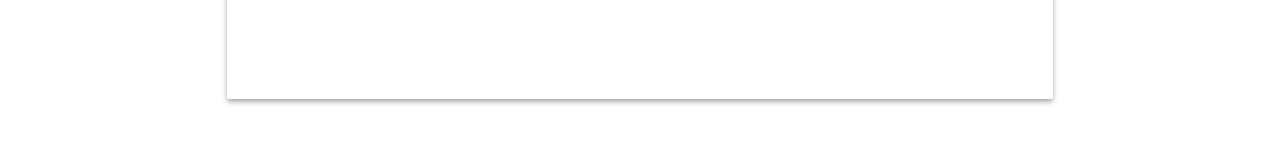
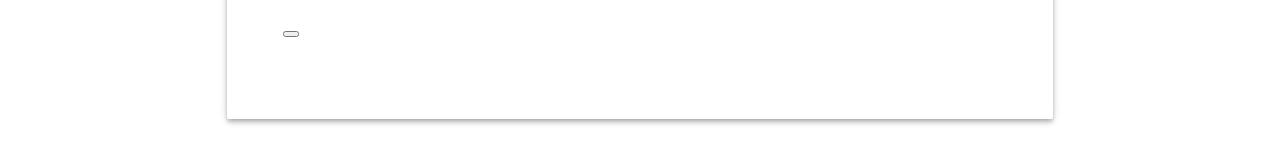
Before and after one commit to 8osm/inf_project, a plain HTML site: page index.html in a window 1280 px wide. Shown: the part 141-304 px from the top of the page. Drawn offline with nearby package versions, Linux system fonts and the light colour scheme.

Commit message:
yeah boiiii1

```diff
--- a/index.html
+++ b/index.html
@@ -90,7 +90,7 @@
             <div class="demo-container mdl-grid">
                 <div class="mdl-cell mdl-cell--2-col mdl-cell--hide-tablet mdl-cell--hide-phone"></div>
                 <div class="demo-content mdl-color--white mdl-shadow--4dp content mdl-color-text--grey-800 mdl-cell mdl-cell--8-col">
-
+                   <button class="mdl_button"></button>
                 </div>
             </div>
         </main>
```
